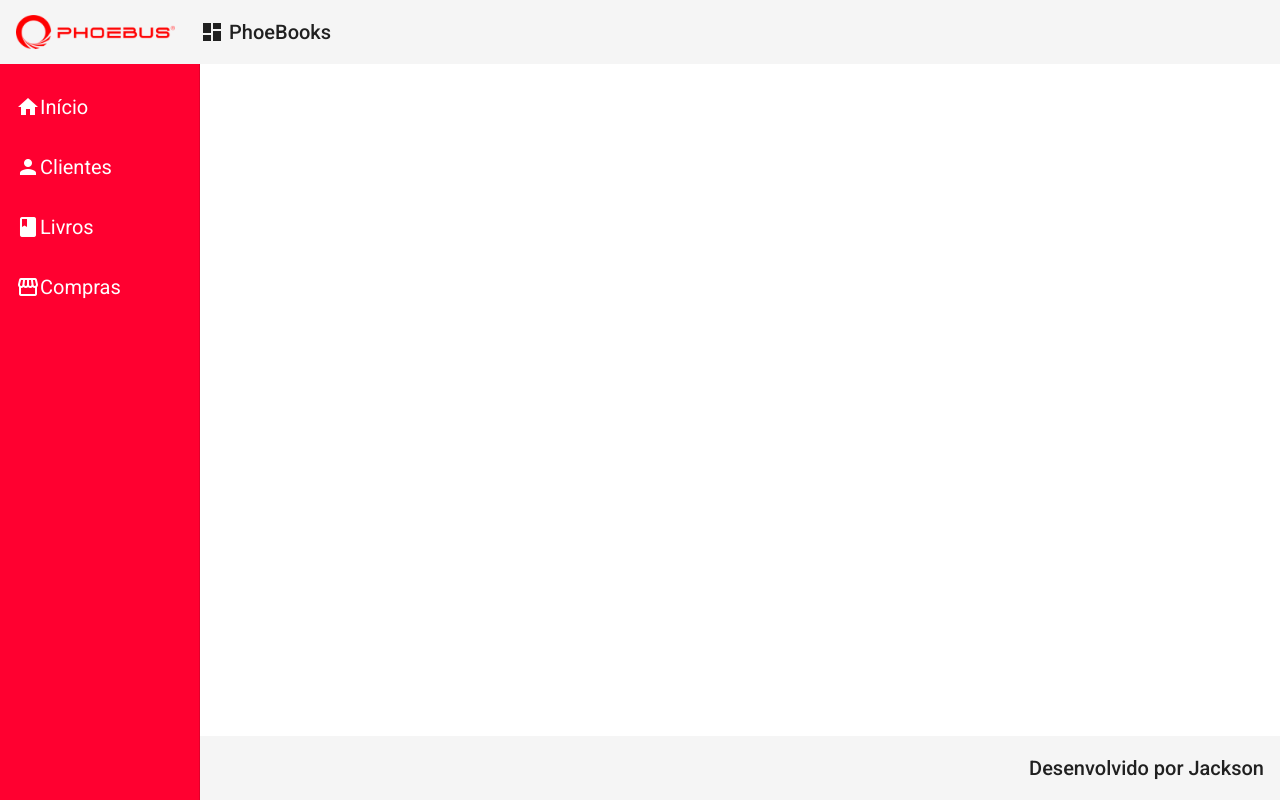
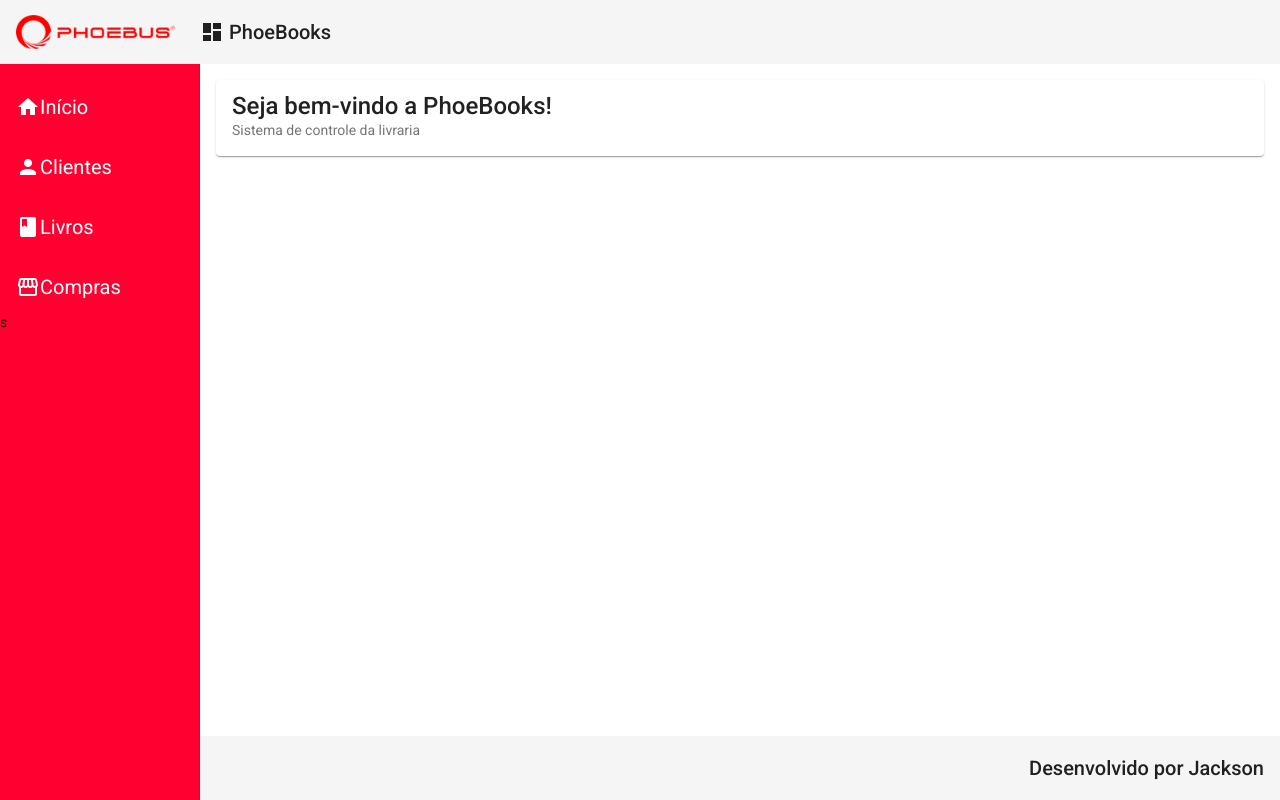
Before and after one commit to ayty-org/bookstore-front, an Angular app: page / in a window 1280 px wide. Built offline with nearby package versions, Linux system fonts and the light colour scheme.

Commit message:
create half of home component

```diff
--- a/src/app/components/template/header/header.component.html
+++ b/src/app/components/template/header/header.component.html
@@ -1,4 +1,4 @@
-<mat-toolbar class="header">
+<mat-toolbar class="header mat-elevation-z4">
     <span>
         <a>
             <img class="logo"src="assets/img/logo.png" alt="logo">
--- a/src/app/components/template/nav/nav.component.css
+++ b/src/app/components/template/nav/nav.component.css
@@ -17,6 +17,7 @@
     padding: 16px;
     background-color: white;
 }
+
 .sidenav .icone{
     height: 50px;;
     font-size: 20px;
--- a/src/app/components/template/nav/nav.component.html
+++ b/src/app/components/template/nav/nav.component.html
@@ -26,9 +26,9 @@
                 </i>
                 Compras
             </a>
-        </mat-nav-list>
+        </mat-nav-list>s
     </mat-sidenav>
     <mat-sidenav-content class="content">
-        <router-outlet></router-outlet>
+        <app-home></app-home>
     </mat-sidenav-content>
 </mat-sidenav-container>
--- /dev/null
+++ b/src/app/views/home/home.component.html
@@ -0,0 +1,6 @@
+<mat-card>
+    <mat-card-title>Seja bem-vindo a PhoeBooks!</mat-card-title>
+    <mat-card-subtitle>
+        Sistema de controle da livraria
+    </mat-card-subtitle>
+</mat-card>
--- /dev/null
+++ b/src/app/views/home/home.component.ts
@@ -0,0 +1,15 @@
+import { Component, OnInit } from '@angular/core';
+
+@Component({
+  selector: 'app-home',
+  templateUrl: './home.component.html',
+  styleUrls: ['./home.component.css']
+})
+export class HomeComponent implements OnInit {
+
+  constructor() { }
+
+  ngOnInit(): void {
+  }
+
+}
--- a/src/styles.css
+++ b/src/styles.css
@@ -1,5 +1,4 @@
 /* You can add global styles to this file, and also import other style files */
-@import '~@angular/material/prebuilt-themes/indigo-pink.css';
 
 
 html, body { height: 100%; }
```
Also changed, not shown: src/app/app.module.ts (+8 -6 lines), src/app/views/home/home.component.css (added), 1 other file (tests, documents, lock files or other folders).
